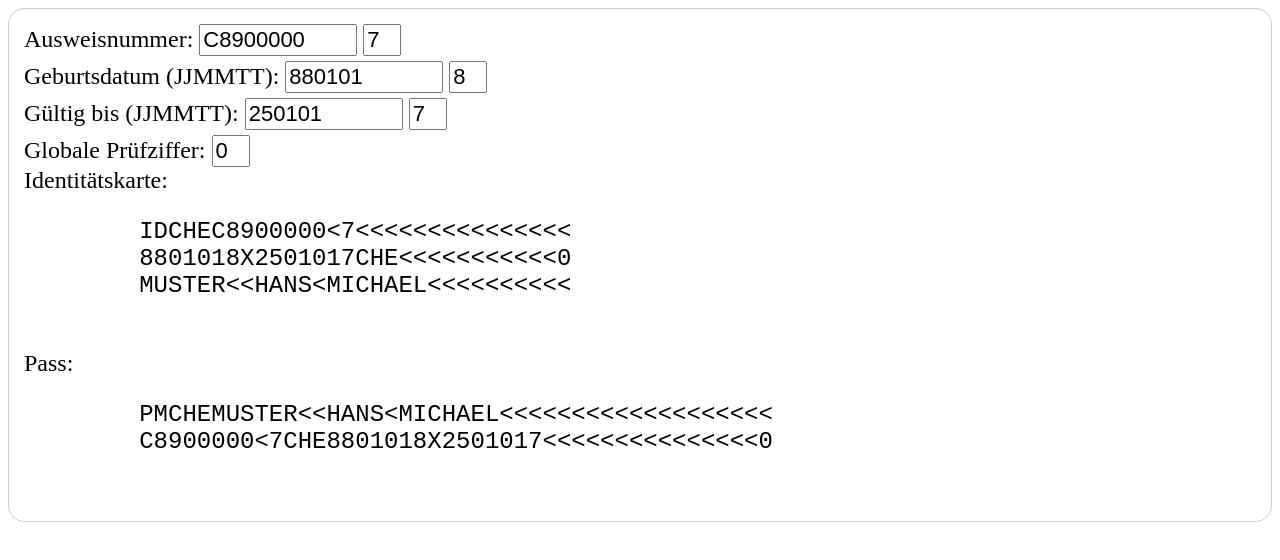
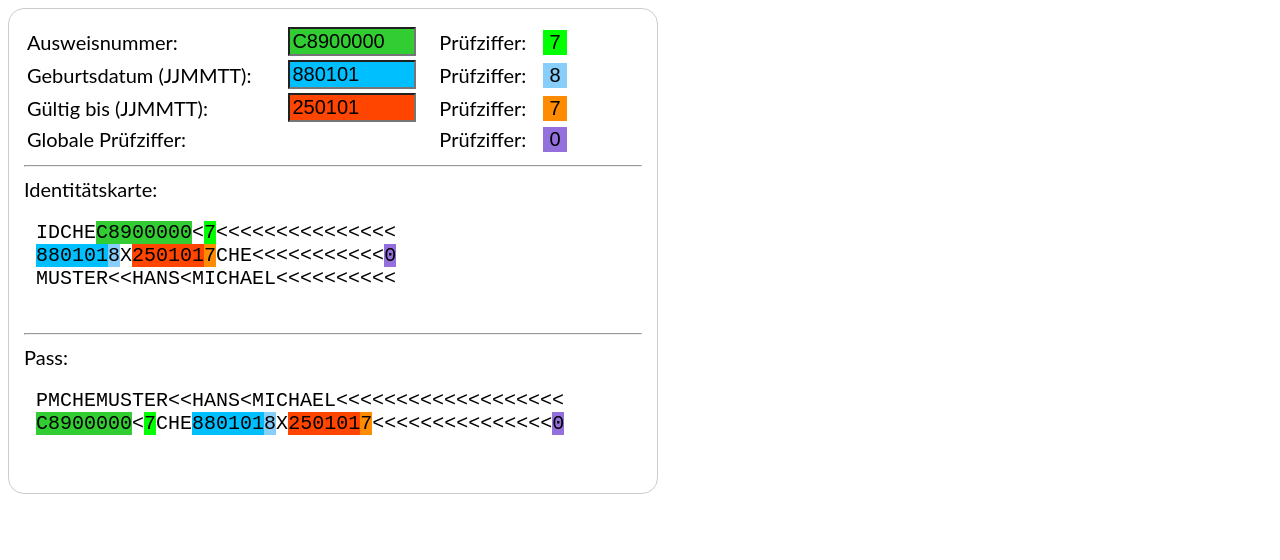
Before and after one commit to akleemans/blog-scripts, a website: page src/id-check-digit/index.html in a window 1280 px wide. Drawn offline with nearby package versions, Linux system fonts and the light colour scheme.

Commit message:
add colors to html view

```diff
--- a/src/id-check-digit/index.html
+++ b/src/id-check-digit/index.html
@@ -6,39 +6,84 @@
     <meta name="author" content="Adrianus Kleemans">
 </head>
 
-<body>
+<body style="width: 650px; font-family: 'Lato', sans-serif;">
 <div ng-app="IdCheckDigitApp" ng-controller="IdCheckDigitCtrl as idCheckDigitCtrl"
-     style="font-size: 24px; border: 1px solid #ccc; border-radius: 16px; padding: 15px;">
-    <div>
+     style="font-size: 20px; border: 1px solid #ccc; border-radius: 16px; padding: 15px;">
+    <table style="width: 550px;">
+        <tr>
+            <td>
                 Ausweisnummer:
+            </td>
+            <td>
                 <input type="text" ng-model="idCheckDigitCtrl.partA" ng-change="idCheckDigitCtrl.calculate()"
-               style="font-size: 22px; width: 150px;">
-        <input type="text" ng-model="idCheckDigitCtrl.checksumA" readonly style="font-size: 22px; width: 30px;">
-    </div>
-    <div style="margin-top: 5px;">
+                       style="font-size: 20px; width: 120px; background-color: limegreen;">
+            </td>
+            <td>
+                Prüfziffer:
+            </td>
+            <td>
+                <input type="text" ng-model="idCheckDigitCtrl.checksumA" readonly
+                       style="font-size: 20px; width: 20px; background-color: lime; border: 0;text-align: center;">
+            </td>
+        </tr>
+        <tr>
+            <td>
                 Geburtsdatum (JJMMTT):
+            </td>
+            <td>
                 <input type="text" ng-model="idCheckDigitCtrl.partB" ng-change="idCheckDigitCtrl.calculate()"
-               style="font-size: 22px; width: 150px;">
-        <input type="text" ng-model="idCheckDigitCtrl.checksumB" readonly style="font-size: 22px; width: 30px;">
-    </div>
-    <div style="margin-top: 5px;">
+                       style="font-size: 20px; width: 120px; background-color: deepskyblue;">
+            </td>
+            <td>
+                Prüfziffer:
+            </td>
+            <td>
+                <input type="text" ng-model="idCheckDigitCtrl.checksumB" readonly
+                       style="font-size: 20px; width: 20px; background-color: lightskyblue; border: 0;text-align: center;">
+            </td>
+        </tr>
+        <tr>
+            <td>
                 Gültig bis (JJMMTT):
+            </td>
+            <td>
                 <input type="text" ng-model="idCheckDigitCtrl.partC" ng-change="idCheckDigitCtrl.calculate()"
-               style="font-size: 22px; width: 150px;">
-        <input type="text" ng-model="idCheckDigitCtrl.checksumC" readonly style="font-size: 22px; width: 30px;">
-    </div>
-    <div style="margin-top: 5px;">
+                       style="font-size: 20px; width: 120px; background-color: orangered;">
+            </td>
+            <td>
+                Prüfziffer:
+            </td>
+            <td>
+                <input type="text" ng-model="idCheckDigitCtrl.checksumC" readonly
+                       style="font-size: 20px; width: 20px; background-color: darkorange; border: 0;text-align: center;">
+            </td>
+        </tr>
+        <tr>
+            <td>
                 Globale Prüfziffer:
+            </td>
+            <td></td>
+            <td>
+                Prüfziffer:
+            </td>
+            <td>
                 <input type="text" ng-model="idCheckDigitCtrl.globalChecksum" readonly
-               style="font-size: 22px; width: 30px;">
-    </div>
-
+                       style="font-size: 20px; width: 20px; background-color: mediumpurple; border: 0;text-align: center;">
+            </td>
+        </tr>
+    </table>
+    <hr style="margin: 10px auto;">
     <div>
         Identitätskarte:
     </div>
     <pre ng-if="idCheckDigitCtrl.valid">
-        IDCHE{{ idCheckDigitCtrl.partA }}&lt;{{ idCheckDigitCtrl.checksumA }}&lt;&lt;&lt;&lt;&lt;&lt;&lt;&lt;&lt;&lt;&lt;&lt;&lt;&lt;&lt;
-        {{ idCheckDigitCtrl.partB }}{{ idCheckDigitCtrl.checksumB }}X{{ idCheckDigitCtrl.partC }}{{ idCheckDigitCtrl.checksumC }}CHE&lt;&lt;&lt;&lt;&lt;&lt;&lt;&lt;&lt;&lt;&lt;{{ idCheckDigitCtrl.globalChecksum }}
+ IDCHE<span style="background-color: limegreen;">{{ idCheckDigitCtrl.partA }}</span>&lt;<span
+            style="background-color: lime;">{{ idCheckDigitCtrl.checksumA }}</span>&lt;&lt;&lt;&lt;&lt;&lt;&lt;&lt;&lt;&lt;&lt;&lt;&lt;&lt;&lt;
+ <span style="background-color: deepskyblue;">{{ idCheckDigitCtrl.partB }}</span><span
+            style="background-color: lightskyblue">{{ idCheckDigitCtrl.checksumB }}</span>X<span
+            style="background-color: orangered;">{{ idCheckDigitCtrl.partC }}</span><span
+            style="background-color: darkorange;">{{ idCheckDigitCtrl.checksumC }}</span>CHE&lt;&lt;&lt;&lt;&lt;&lt;&lt;&lt;&lt;&lt;&lt;<span
+            style="background-color: mediumpurple;">{{ idCheckDigitCtrl.globalChecksum }}</span>
  MUSTER&lt;&lt;HANS&lt;MICHAEL&lt;&lt;&lt;&lt;&lt;&lt;&lt;&lt;&lt;&lt;
     </pre>
     <pre ng-if="!idCheckDigitCtrl.valid">
@@ -46,15 +91,23 @@
  -------X-------CHE&lt;&lt;&lt;&lt;&lt;&lt;&lt;&lt;&lt;&lt;&lt;-
  MUSTER&lt;&lt;HANS&lt;MICHAEL&lt;&lt;&lt;&lt;&lt;&lt;&lt;&lt;&lt;&lt;
     </pre>
-
+    <hr style="margin: 10px auto;">
     <div>
         Pass:
     </div>
     <pre ng-if="idCheckDigitCtrl.valid">
  PMCHEMUSTER&lt;&lt;HANS&lt;MICHAEL&lt;&lt;&lt;&lt;&lt;&lt;&lt;&lt;&lt;&lt;&lt;&lt;&lt;&lt;&lt;&lt;&lt;&lt;&lt;
-        {{ idCheckDigitCtrl.partA }}&lt;{{ idCheckDigitCtrl.checksumA }}CHE{{ idCheckDigitCtrl.partB }}{{ idCheckDigitCtrl.checksumB }}X{{ idCheckDigitCtrl.partC }}{{ idCheckDigitCtrl.checksumC }}&lt;&lt;&lt;&lt;&lt;&lt;&lt;&lt;&lt;&lt;&lt;&lt;&lt;&lt;&lt;{{ idCheckDigitCtrl.globalChecksum }}
+ <span style="background-color: limegreen">{{ idCheckDigitCtrl.partA }}</span>&lt;<span style="background-color: lime">{{ idCheckDigitCtrl.checksumA }}</span>CHE<span
+            style="background-color: deepskyblue;">{{ idCheckDigitCtrl.partB }}</span><span
+            style="background-color: lightskyblue;">{{ idCheckDigitCtrl.checksumB }}</span>X<span
+            style="background-color: orangered;">{{ idCheckDigitCtrl.partC }}</span><span
+            style="background-color: darkorange;">{{ idCheckDigitCtrl.checksumC }}</span>&lt;&lt;&lt;&lt;&lt;&lt;&lt;&lt;&lt;&lt;&lt;&lt;&lt;&lt;&lt;<span
+            style="background-color: mediumpurple;">{{ idCheckDigitCtrl.globalChecksum }}</span>
     </pre>
-
+    <pre ng-if="!idCheckDigitCtrl.valid">
+ PMCHEMUSTER&lt;&lt;HANS&lt;MICHAEL&lt;&lt;&lt;&lt;&lt;&lt;&lt;&lt;&lt;&lt;&lt;&lt;&lt;&lt;&lt;&lt;&lt;&lt;&lt;
+ &lt;&lt;&lt;&lt;&lt;&lt;&lt;&lt;&lt;&lt;CHE&lt;&lt;&lt;&lt;&lt;&lt;&lt;X&lt;&lt;&lt;&lt;&lt;&lt;&lt;&lt;&lt;&lt;&lt;&lt;&lt;&lt;&lt;&lt;&lt;&lt;&lt;&lt;&lt;&lt;&lt;
+    </pre>
 </div>
 <script src="../../lib/angular.js"></script>
 <script src="id-check-digit.js"></script>
```
Lines whose indentation alone changed are shown as unchanged.
